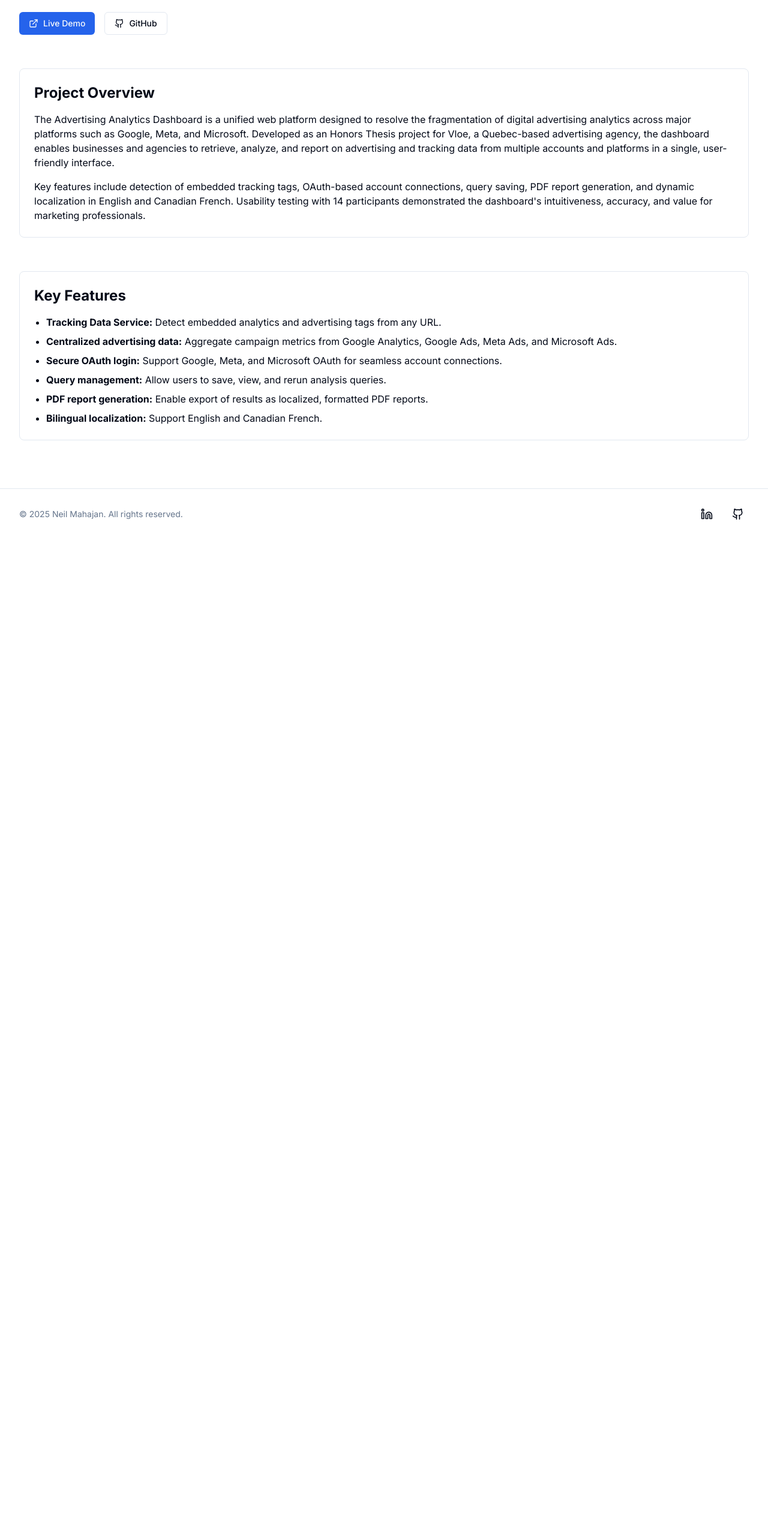
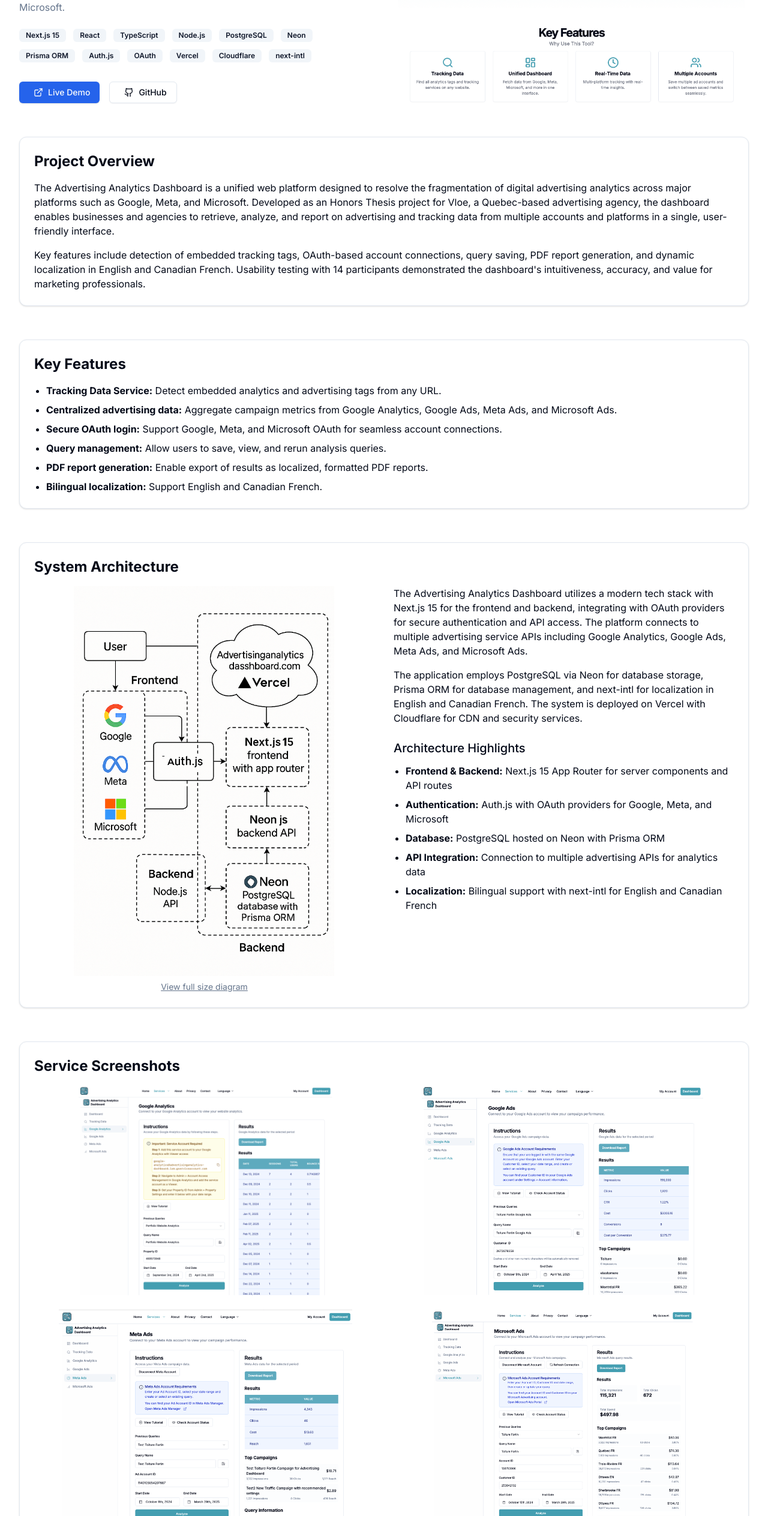
Before and after one commit to Neilsmahajan/neil-mahajan-portfolio, a Next.js app: page /projects/advertising-analytics-dashboard in a window 1280 px wide. Shown: the part 273-2800 px from the top of the page at 60% size. Before the commit the page ends 1172 px from the top, so only its background shows below. Built offline with nearby package versions, Linux system fonts and the light colour scheme.

Commit message:
feat: add ViewFullSizeButton component for opening images in full size

```diff
--- a/app/projects/advertising-analytics-dashboard/page.tsx
+++ b/app/projects/advertising-analytics-dashboard/page.tsx
@@ -1,6 +1,11 @@
 import type { Metadata } from "next";
+import Image from "next/image";
 import Link from "next/link";
 import { ExternalLink, Github } from "lucide-react";
+import { Card, CardContent } from "@/components/ui/card";
+import { Badge } from "@/components/ui/badge";
+import { Button } from "@/components/ui/button";
+import { ViewFullSizeButton } from "@/components/view-full-size-button";
 
 export const metadata: Metadata = {
   title: "Advertising Analytics Dashboard | Neil Mahajan",
@@ -27,48 +32,63 @@
   return (
     <div className="container py-12">
       <div className="flex flex-col gap-6">
+        {/* Hero section with responsive layout */}
+        <div className="grid grid-cols-1 lg:grid-cols-2 gap-8 items-start">
+          {/* Project info */}
           <div>
-          <h1 className="text-3xl font-bold mb-4">
+            <h1 className="text-3xl font-bold tracking-tighter sm:text-4xl md:text-5xl mb-4">
               Advertising Analytics Dashboard
             </h1>
             <p className="text-muted-foreground max-w-[800px] mb-6">
               A unified web platform designed to resolve the fragmentation of
-            digital advertising analytics across major platforms such as Google,
-            Meta, and Microsoft.
+              digital advertising analytics across major platforms such as
+              Google, Meta, and Microsoft.
             </p>
             <div className="flex flex-wrap gap-3 mb-8">
               {technologies.map((tech) => (
-              <span
-                key={tech}
-                className="inline-flex items-center rounded-md bg-muted px-2 py-1 text-xs font-medium"
-              >
+                <Badge key={tech} variant="secondary">
                   {tech}
-              </span>
+                </Badge>
               ))}
             </div>
             <div className="flex flex-wrap gap-4 mb-8">
+              <Button asChild>
                 <Link
                   href="https://advertisinganalyticsdashboard.com"
                   target="_blank"
                   rel="noopener noreferrer"
-              className="flex items-center gap-2 rounded-md bg-primary px-4 py-2 text-sm font-medium text-primary-foreground"
                 >
-              <ExternalLink className="h-4 w-4" />
+                  <ExternalLink className="ml-2 h-4 w-4" />
                   Live Demo
                 </Link>
+              </Button>
+              <Button variant="outline" asChild>
                 <Link
                   href="https://github.com/Neilsmahajan/advertisinganalyticsdashboard"
                   target="_blank"
                   rel="noopener noreferrer"
-              className="flex items-center gap-2 rounded-md border border-input bg-background px-4 py-2 text-sm font-medium"
                 >
-              <Github className="h-4 w-4" />
+                  <Github className="ml-2 h-4 w-4" />
                   GitHub
                 </Link>
+              </Button>
             </div>
           </div>
 
-        <div className="rounded-lg border p-6 mb-8">
+          {/* Hero image */}
+          <div className="relative w-full h-[350px] rounded-lg overflow-hidden">
+            <Image
+              src="/Advertising Analytics Dashboard Home Page Screenshot.png"
+              alt="Advertising Analytics Dashboard Home Page"
+              fill
+              className="object-contain"
+              priority
+            />
+          </div>
+        </div>
+
+        <Card className="mb-8">
+          <CardContent className="pt-6">
             <h2 className="text-2xl font-bold mb-4">Project Overview</h2>
             <p className="mb-4">
               The Advertising Analytics Dashboard is a unified web platform
@@ -83,32 +103,34 @@
             <p>
               Key features include detection of embedded tracking tags,
               OAuth-based account connections, query saving, PDF report
-            generation, and dynamic localization in English and Canadian French.
-            Usability testing with 14 participants demonstrated the
+              generation, and dynamic localization in English and Canadian
+              French. Usability testing with 14 participants demonstrated the
               dashboard&apos;s intuitiveness, accuracy, and value for marketing
               professionals.
             </p>
-        </div>
+          </CardContent>
+        </Card>
 
-        <div className="rounded-lg border p-6 mb-8">
+        <Card className="mb-8">
+          <CardContent className="pt-6">
             <h2 className="text-2xl font-bold mb-4">Key Features</h2>
             <ul className="list-disc pl-5 space-y-2">
               <li>
-              <strong>Tracking Data Service:</strong> Detect embedded analytics
-              and advertising tags from any URL.
+                <strong>Tracking Data Service:</strong> Detect embedded
+                analytics and advertising tags from any URL.
               </li>
               <li>
-              <strong>Centralized advertising data:</strong> Aggregate campaign
-              metrics from Google Analytics, Google Ads, Meta Ads, and Microsoft
-              Ads.
+                <strong>Centralized advertising data:</strong> Aggregate
+                campaign metrics from Google Analytics, Google Ads, Meta Ads,
+                and Microsoft Ads.
               </li>
               <li>
                 <strong>Secure OAuth login:</strong> Support Google, Meta, and
                 Microsoft OAuth for seamless account connections.
               </li>
               <li>
-              <strong>Query management:</strong> Allow users to save, view, and
-              rerun analysis queries.
+                <strong>Query management:</strong> Allow users to save, view,
+                and rerun analysis queries.
               </li>
               <li>
                 <strong>PDF report generation:</strong> Enable export of results
@@ -119,7 +141,112 @@
                 Canadian French.
               </li>
             </ul>
+          </CardContent>
+        </Card>
+
+        <Card className="mb-8">
+          <CardContent className="pt-6">
+            <h2 className="text-2xl font-bold mb-4">System Architecture</h2>
+            <div className="lg:flex lg:gap-8 items-start">
+              <div className="relative w-full lg:w-1/2 mx-auto mb-6 lg:mb-0">
+                <div className="relative h-[600px] md:h-[700px] lg:h-[650px] rounded-lg overflow-hidden">
+                  <Image
+                    src="/Advertisng Analytics Dashboard System Architecture.png"
+                    alt="Advertising Analytics Dashboard System Architecture"
+                    fill
+                    className="object-contain"
+                  />
                 </div>
+                <div className="mt-2 text-center text-sm text-muted-foreground">
+                  <ViewFullSizeButton imagePath="/Advertisng Analytics Dashboard System Architecture.png" />
+                </div>
+              </div>
+
+              <div className="lg:w-1/2">
+                <p className="mb-4">
+                  The Advertising Analytics Dashboard utilizes a modern tech
+                  stack with Next.js 15 for the frontend and backend,
+                  integrating with OAuth providers for secure authentication and
+                  API access. The platform connects to multiple advertising
+                  service APIs including Google Analytics, Google Ads, Meta Ads,
+                  and Microsoft Ads.
+                </p>
+                <p className="mb-4">
+                  The application employs PostgreSQL via Neon for database
+                  storage, Prisma ORM for database management, and next-intl for
+                  localization in English and Canadian French. The system is
+                  deployed on Vercel with Cloudflare for CDN and security
+                  services.
+                </p>
+                <h3 className="text-xl font-medium mt-6 mb-3">
+                  Architecture Highlights
+                </h3>
+                <ul className="list-disc pl-5 space-y-2">
+                  <li>
+                    <strong>Frontend & Backend:</strong> Next.js 15 App Router
+                    for server components and API routes
+                  </li>
+                  <li>
+                    <strong>Authentication:</strong> Auth.js with OAuth
+                    providers for Google, Meta, and Microsoft
+                  </li>
+                  <li>
+                    <strong>Database:</strong> PostgreSQL hosted on Neon with
+                    Prisma ORM
+                  </li>
+                  <li>
+                    <strong>API Integration:</strong> Connection to multiple
+                    advertising APIs for analytics data
+                  </li>
+                  <li>
+                    <strong>Localization:</strong> Bilingual support with
+                    next-intl for English and Canadian French
+                  </li>
+                </ul>
+              </div>
+            </div>
+          </CardContent>
+        </Card>
+
+        <Card>
+          <CardContent className="pt-6">
+            <h2 className="text-2xl font-bold mb-4">Service Screenshots</h2>
+            <div className="grid grid-cols-1 md:grid-cols-2 gap-6">
+              <div className="relative w-full h-[350px] rounded-lg overflow-hidden">
+                <Image
+                  src="/Advertising Analytics Dashboard Google Analytics Service Page Screenshot.png"
+                  alt="Advertising Analytics Dashboard Google Analytics Service Page"
+                  fill
+                  className="object-contain"
+                />
+              </div>
+              <div className="relative w-full h-[350px] rounded-lg overflow-hidden">
+                <Image
+                  src="/Advertising Analytics Dashboard Google Ads Service Page Screenshot.png"
+                  alt="Advertising Analytics Dashboard Google Ads Service Page"
+                  fill
+                  className="object-contain"
+                />
+              </div>
+              <div className="relative w-full h-[350px] rounded-lg overflow-hidden">
+                <Image
+                  src="/Advertising Analytics Dashboard Meta Ads Service Page Screenshot.png"
+                  alt="Advertising Analytics Dashboard Meta Ads Service Page"
+                  fill
+                  className="object-contain"
+                />
+              </div>
+              <div className="relative w-full h-[350px] rounded-lg overflow-hidden">
+                <Image
+                  src="/Advertising Analytics Dashboard Microsoft Ads Service Page Screenshot.png"
+                  alt="Advertising Analytics Dashboard Microsoft Ads Service Page"
+                  fill
+                  className="object-contain"
+                />
+              </div>
+            </div>
+          </CardContent>
+        </Card>
       </div>
     </div>
   );
--- /dev/null
+++ b/components/view-full-size-button.tsx
@@ -0,0 +1,20 @@
+"use client";
+
+interface ViewFullSizeButtonProps {
+  imagePath: string;
+}
+
+export function ViewFullSizeButton({ imagePath }: ViewFullSizeButtonProps) {
+  const handleClick = () => {
+    window.open(imagePath, "_blank");
+  };
+
+  return (
+    <button
+      onClick={handleClick}
+      className="underline hover:text-primary transition-colors"
+    >
+      View full size diagram
+    </button>
+  );
+}
```
Lines whose indentation alone changed are shown as unchanged.
